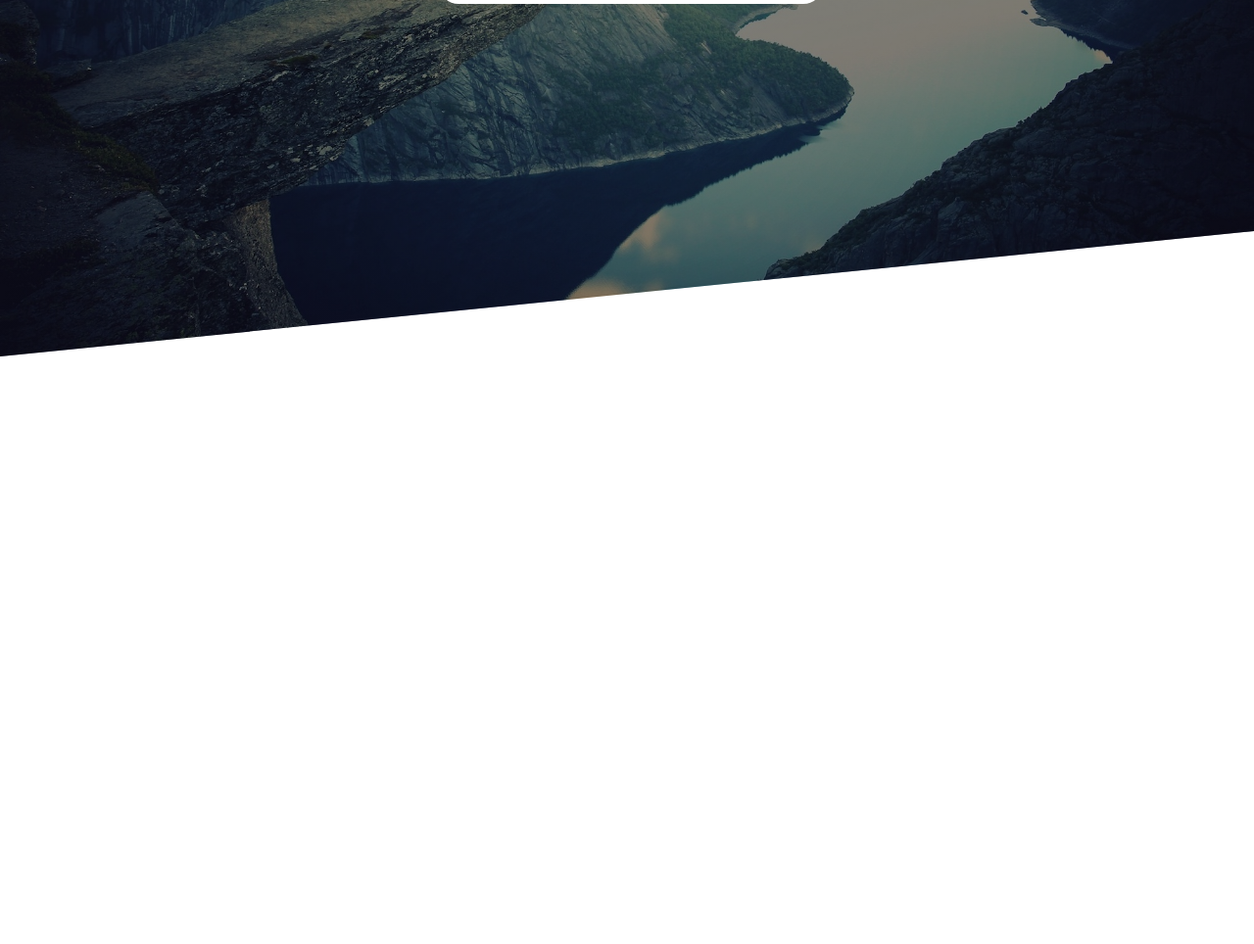
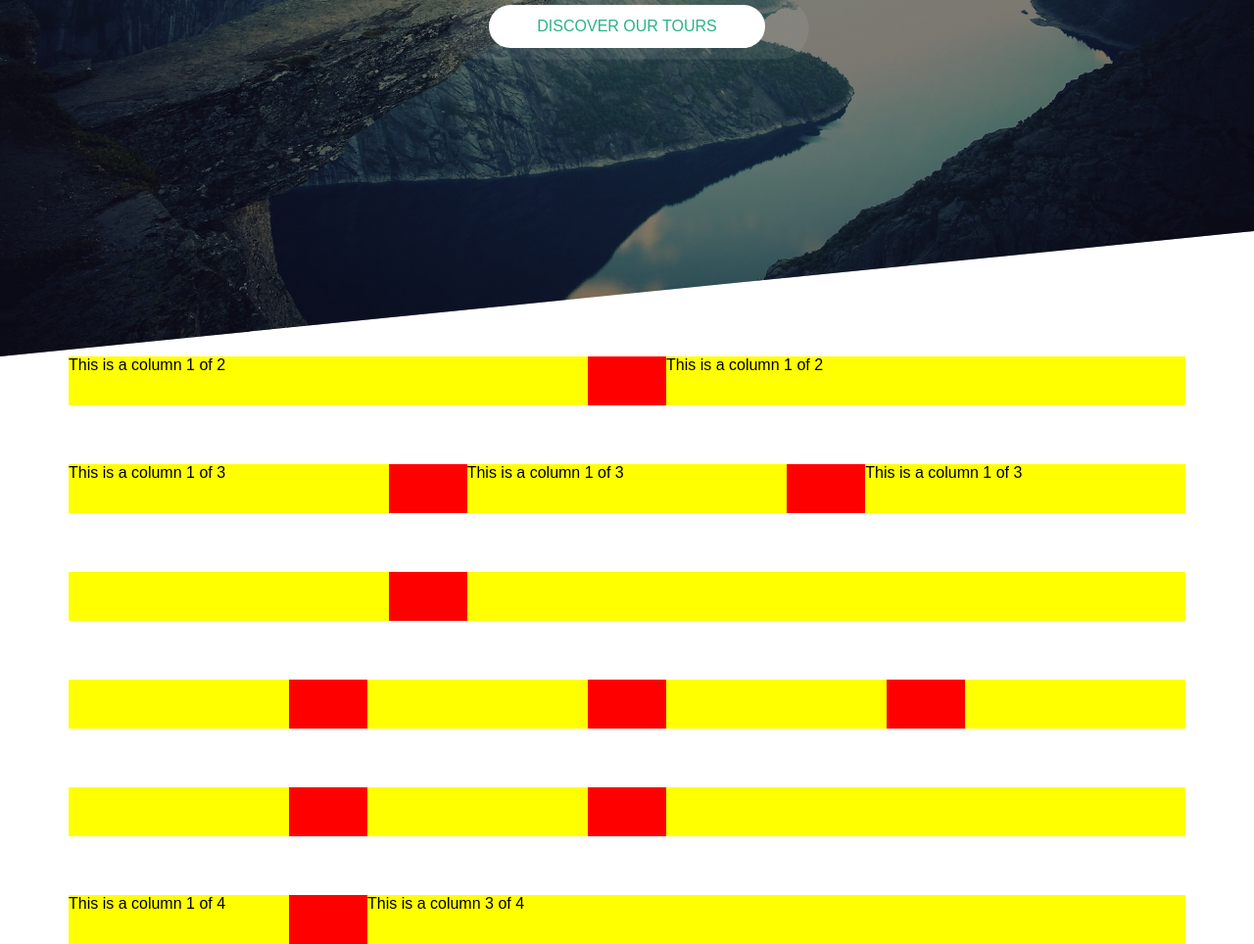
Before and after one commit to A-Fayzullayevich/new-css, a website: page index.html in a window 1280 px wide. Shown: the part 276-1240 px from the top of the page at 98% size. Before the commit the page ends 800 px from the top, so only its background shows below. Drawn offline with Linux system fonts and the light colour scheme.

Commit message:
grids added

```diff
--- a/index.html
+++ b/index.html
@@ -16,5 +16,35 @@
         <a href="">DISCOVER OUR TOURS</a>
       </div>
     </div>
+    <section class="grid-test">
+      <div class="row">
+        <div class="col-1-of-2">This is a column 1 of 2</div>
+        <div class="col-1-of-2">This is a column 1 of 2</div>
+      </div>
+      <div class="row">
+        <div class="col-1-of-3">This is a column 1 of 3</div>
+        <div class="col-1-of-3">This is a column 1 of 3</div>
+        <div class="col-1-of-3">This is a column 1 of 3</div>
+      </div>
+      <div class="row">
+        <div class="col-1-of-3"></div>
+        <div class="col-2-of-3"></div>
+      </div>
+      <div class="row">
+        <div class="col-1-of-4"></div>
+        <div class="col-1-of-4"></div>
+        <div class="col-1-of-4"></div>
+        <div class="col-1-of-4"></div>
+      </div>
+      <div class="row">
+        <div class="col-1-of-4"></div>
+        <div class="col-1-of-4"></div>
+        <div class="col-2-of-4"></div>
+      </div>
+      <div class="row">
+        <div class="col-1-of-4">This is a column 1 of 4</div>
+        <div class="col-3-of-4">This is a column 3 of 4</div>
+      </div>
+    </section>
   </body>
 </html>
--- a/sass/abstract/_mixin.scss
+++ b/sass/abstract/_mixin.scss
@@ -3,3 +3,10 @@
   justify-content: center;
   text-align: center;
 }
+@mixin clearfix{
+  &::after {
+    content: "";
+    display: block;
+    clear: both;
+  }
+}
--- a/sass/abstract/_variables.scss
+++ b/sass/abstract/_variables.scss
@@ -0,0 +1,3 @@
+$grid-width: 114rem;
+$column-gap: 8rem;
+$row-gap: 6rem;
--- a/sass/layouts/_grid.scss
+++ b/sass/layouts/_grid.scss
@@ -0,0 +1,37 @@
+.row {
+  max-width: $grid-width;
+  background-color: red;
+  margin: 0 auto;
+
+  &:not(:last-child) {
+    margin-bottom: $row-gap;
+  }
+  @include clearfix;
+  [class^="col-"] {
+    background-color: yellow;
+    float: left;
+    height: 5rem;
+    &:not(:last-child) {
+      margin-right: $column-gap;
+    }
+  }
+  .col-1-of-2 {
+    width: calc((100% - #{$column-gap}) / 2);
+  }
+
+  .col-1-of-3 {
+    width: calc((100% - #{$column-gap * 2}) / 3);
+  }
+  .col-2-of-3 {
+    width: calc(2 * ((100% - #{$column-gap * 2}) / 3) + #{$column-gap});
+  }
+  .col-1-of-4 {
+    width: calc((100% - #{$column-gap * 3}) / 4);
+  }
+  .col-2-of-4{
+    width: calc(2 * ((100% - #{$column-gap * 3}) / 4) + #{$column-gap});
+  }
+  .col-3-of-4{
+    width: calc(3 * ((100% - #{$column-gap * 3}) / 4) + #{$column-gap * 2});
+  }
+}
--- a/sass/layouts/_header.scss
+++ b/sass/layouts/_header.scss
@@ -21,18 +21,22 @@
     @include center;
 
     h1 {
-      font-size: 5.2rem;
-      letter-spacing: 0.5rem;
+      font-size: 6rem;
+      letter-spacing: 2rem;
     }
-
+    h3 {
+      font-size: 4rem;
+      letter-spacing: 1rem;
+    }
     a {
+      margin-top: 2rem;
       position: relative;
       text-decoration: none;
-      border-radius: 2rem;
+      border-radius: 4rem;
       padding: 1% 1%;
       background-color: white;
       color: $darkgreen;
-      width: 30%;
+      width: 22%;
 
       &::after {
         display: inline-block;
@@ -42,15 +46,15 @@
         left: 0;
         width: 100%;
         height: 100%;
-        border-radius: 2rem;
+        border-radius: 4rem;
         padding: 1% 1%;
         background-color: white;
         color: $darkgreen;
         z-index: -1;
-        transition: all 0.5s;
+        transition: all 0.2s;
 
         animation-name: btn;
-        animation-duration: 1s;
+        animation-duration: 0.3s;
         animation-iteration-count: infinite;
       }
     }
--- a/sass/main.scss
+++ b/sass/main.scss
@@ -1,3 +1,5 @@
 @import "base/reset";
+@import "abstract/variables";
 @import "abstract/mixin";
-@import "layouts/header"
+@import "layouts/header";
+@import "layouts/grid";
```
Also changed, not shown: css/style.css.
